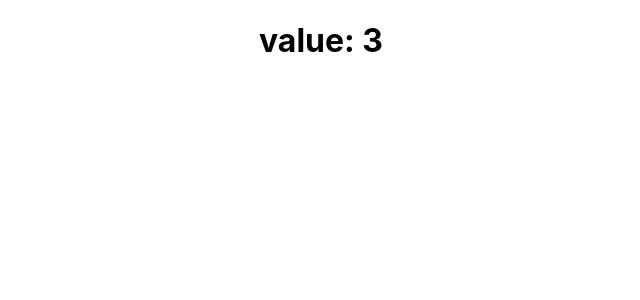
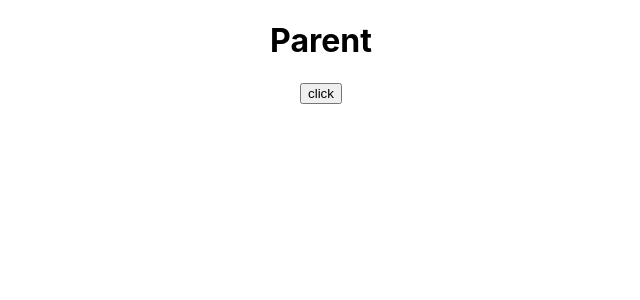
Before and after one commit to Shantovai23/ReactJs-Advanced-Concepts-Practise, a React (Create React App) app: page / in a window 1280 px wide. Shown: the top 300 px of the page, without its empty margins (319-959 px from the left). Built offline with nearby package versions, Linux system fonts and the light colour scheme.

Commit message:
componentWillUnmount

```diff
--- a/src/App.js
+++ b/src/App.js
@@ -14,6 +14,7 @@
 import './Components/mystyle.css'
 import ComA from './Components/ComA.jsx'
 import Update from './Components/Update'
+import UnmountA from './Components/UnmountA'
 
 function App() {
   // let clam={
@@ -38,7 +39,8 @@
      {/* <Condition/> */}
      {/* <List/> */}
      {/* <ComA/> */}
-     <Update/>
+     {/* <Update/> */}
+     <UnmountA/>
     </div>
   );
 }
--- /dev/null
+++ b/src/Components/UnmountA.js
@@ -0,0 +1,22 @@
+import React, { Component } from 'react'
+import UnmountB from './UnmountB'
+
+class UnmountA extends Component {
+
+    constructor() {
+        super()
+        this.state = {
+            isRemove: false
+        }
+    }
+    render() {
+        return (<>
+            <h1>Parent</h1>
+            {this.state.isRemove && <UnmountB />}
+            <button onClick={() => { this.setState({ isRemove: !this.state.isRemove }) }}>click</button>
+            {console.log(this.state.isRemove)}
+        </>)
+    }
+}
+
+export default UnmountA
--- /dev/null
+++ b/src/Components/UnmountB.js
@@ -0,0 +1,14 @@
+import React,{Component} from 'react'
+
+class UnmountB extends Component{
+    componentWillUnmount(){
+        console.log('removed')
+    }
+    render(){
+        return(<>
+            <h1>child</h1>
+        </>)
+    }
+}
+
+export default UnmountB
```
Also changed, not shown: src/Components/Update.js (+15 -17 lines).
